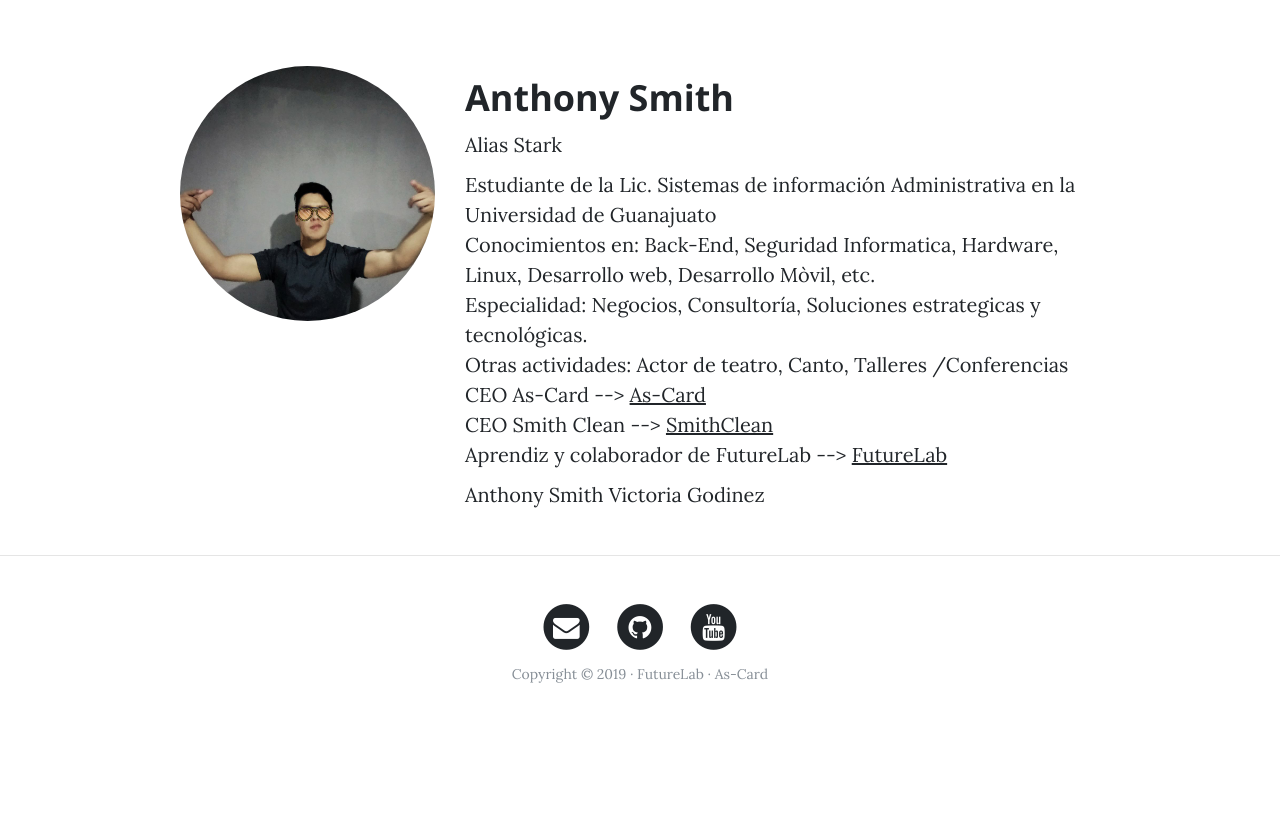
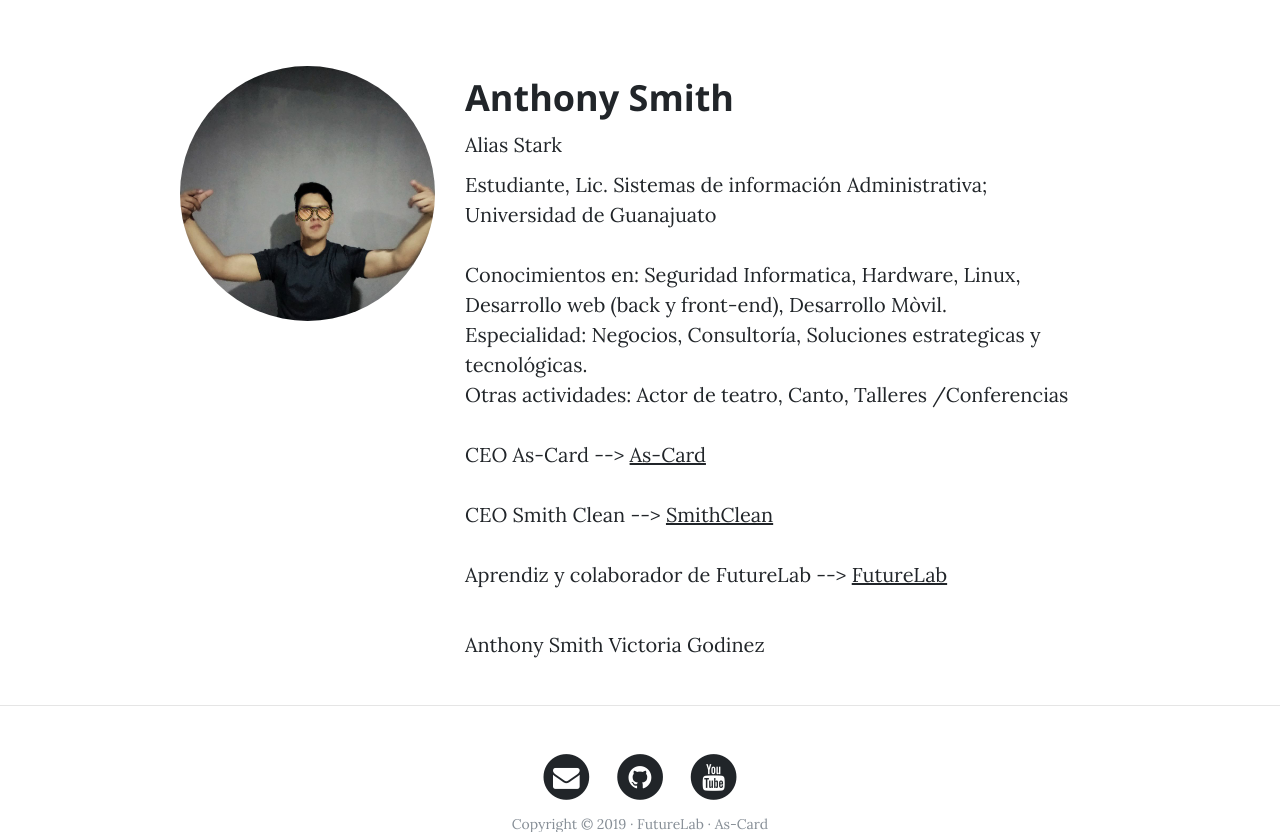
Before and after one commit to AnthonySmith96/WebPersonal, a Django app: page /about/ in a window 1280 px wide. Shown: the part 536-1368 px from the top of the page. Before the commit the page ends 1219 px from the top, so only its background shows below. Run offline with Django 3.2, Linux system fonts and the light colour scheme; some libraries are stand-ins or nearby versions.

Commit message:
Update about.html

```diff
--- a/core/templates/core/about.html
+++ b/core/templates/core/about.html
@@ -18,14 +18,15 @@
         <div class="col-lg-7 col-md-8">
           <h2 class="section-heading">Anthony Smith</h2>
           <p>Alias Stark</p>
-          <p>Estudiante de la Lic. Sistemas de información Administrativa en la Universidad de Guanajuato <br/>
-             Conocimientos en: Back-End, Seguridad Informatica, Hardware, Linux, Desarrollo web, Desarrollo Mòvil, etc.<br/>
+          <p>Estudiante, Lic. Sistemas de información Administrativa; Universidad de Guanajuato <br/><br/>
+             Conocimientos en: Seguridad Informatica, Hardware, Linux, Desarrollo web (back y front-end), Desarrollo Mòvil.<br/>
              Especialidad: Negocios, Consultoría, Soluciones estrategicas y tecnológicas.<br/>
-             Otras actividades: Actor de teatro, Canto, Talleres /Conferencias<br/>
-             CEO As-Card --> <a href="https://ascardmx.github.io/As-Card/">As-Card</a> <br/>
-             CEO Smith Clean --> <a href="https://www.facebook.com/SmithClean/">SmithClean</a> <br/>
+             Otras actividades: Actor de teatro, Canto, Talleres /Conferencias<br/><br/>
+             CEO As-Card --> <a href="https://ascardmx.github.io/As-Card/">As-Card</a> <br/><br/>
+             CEO Smith Clean --> <a href="https://www.facebook.com/SmithClean/">SmithClean</a> <br/><br/>
              Aprendiz y colaborador de FutureLab --> <a href="https://www.facebook.com/f.lab.mx/">FutureLab</a>
              </p>
+            <br/>
             <div class="LI-profile-badge"  data-version="v1" data-size="medium" data-locale="es_ES" data-type="horizontal" data-theme="dark" data-vanity="anthonysmithvg"><a class="LI-simple-link" href='https://mx.linkedin.com/in/anthonysmithvg?trk=profile-badge'>Anthony Smith Victoria Godinez</a></div>
         </div>
       </div>
```
